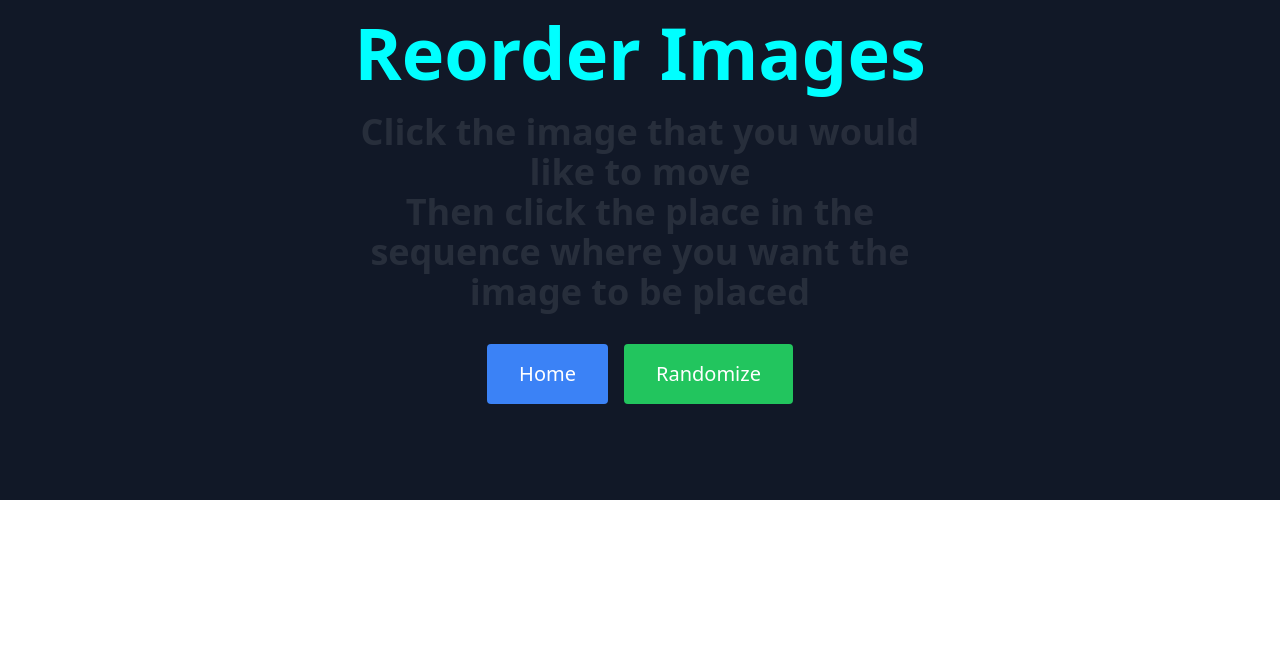
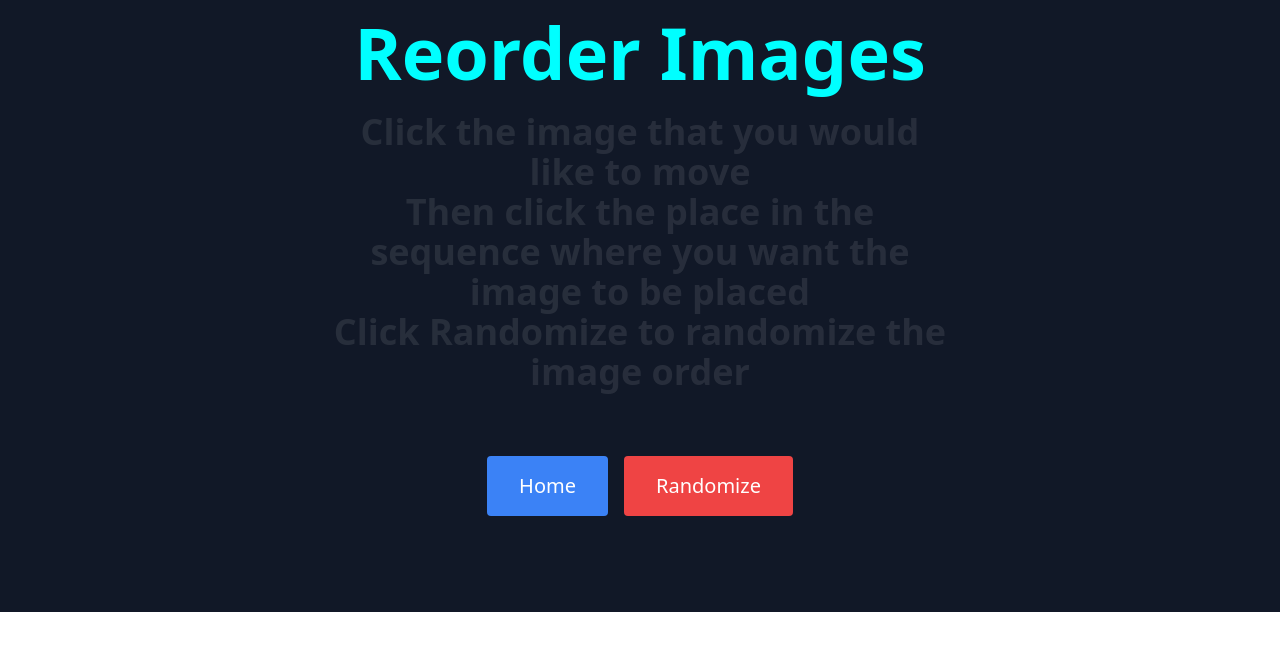
Before and after one commit to nathanfenoglio/midi-montage-image-sequencer, a Next.js app: page /reorder in a window 1280 px wide. Shown: the top 650 px of the page. Built offline with nearby package versions, Linux system fonts and the light colour scheme.

Commit message:
add space for stacked home and randomize buttons on reorder screen

```diff
--- a/app/reorder/page.tsx
+++ b/app/reorder/page.tsx
@@ -65,9 +65,10 @@ const Reorder = () => {
       <div className='w-[80%] md:w-[50%] mx-auto'>
         <p className='text-center mt-6 text-xl md:text-2xl lg:text-3xl xl:text-4xl text-white font-bold text-opacity-60 transition-transform duration-300 animate-blink'>
           Click the image that you would like to move <br/>
-          Then click the place in the sequence where you want the image to be placed
+          Then click the place in the sequence where you want the image to be placed <br/>
+          Click Randomize to randomize the image order
         </p>
-        <div className='pt-8 text-center space-x-4'>
+        <div className='pt-8 text-center space-x-4 space-y-8'>
           {/* Home button */}
           <Link href="/">
             <button className="px-8 py-4 bg-blue-500 text-white text-xl rounded hover:bg-blue-600">
@@ -77,7 +78,7 @@ const Reorder = () => {
           {/* Randomize button */}
           <button
             onClick={randomizeImages}
-            className="px-8 py-4 bg-green-500 text-white text-xl rounded hover:bg-green-600"
+            className="px-8 py-4 bg-red-500 text-white text-xl rounded hover:bg-green-600"
           >
             Randomize
           </button>
@@ -91,7 +92,7 @@ const Reorder = () => {
           <ImageCard
             key={img.id}
             imageInfo={img}
-            onClick={handleImageClick}  // Pass the click handler to ImageCard
+            onClick={handleImageClick}
             index={index}
           />
         ))}
```
